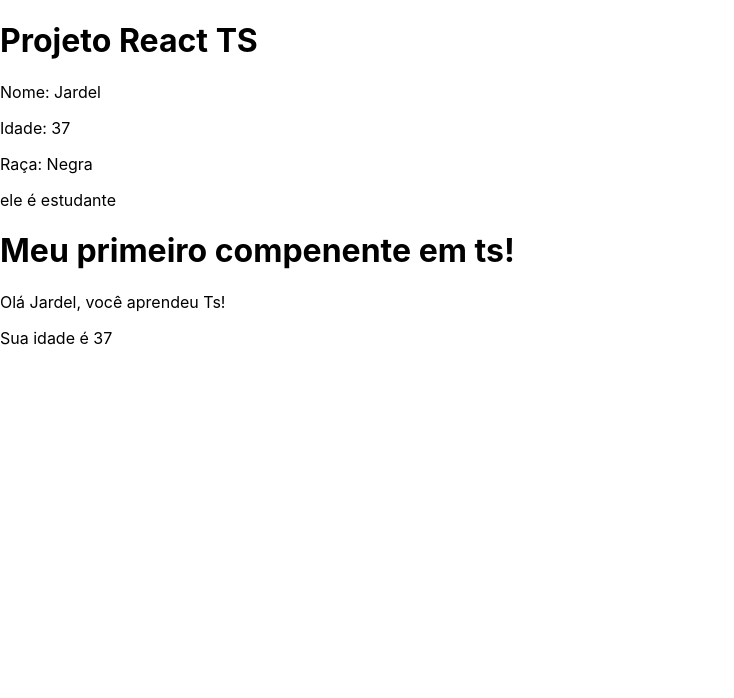
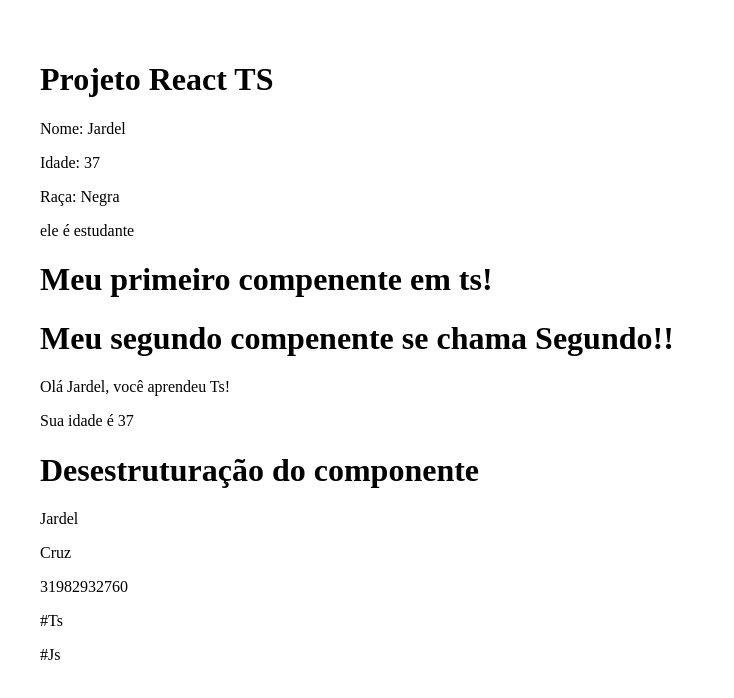
Before and after one commit to jadelcruz1/Curso-de-Typescript-com-react-e-node-js, a React (Create React App) app: page / in a window 1280 px wide. Shown: the top 698 px of the page, without its empty margins (0-734 px from the left). Built offline with nearby package versions, Linux system fonts and the light colour scheme.

Commit message:
Desestruturacao com props

```diff
--- a/src/App.tsx
+++ b/src/App.tsx
@@ -1,8 +1,11 @@
 import React from 'react';
 
-// 4 - importando componentes
+import FirstComponents from './components/FirstComponents';
 
-import FirstComponents from './components/FirstComponents';
+// aula 4 - desestruturando componentes com props
+
+import SecondComponents from './components/SecondComponents';
+import DesctuctionComponents from './components/DesctuctionComponents';
 
 
 function App() {
@@ -48,8 +51,18 @@
 
         <div>
           <FirstComponents />
+          <SecondComponents name="Segundo!"/>
         <p> {userName(name)}</p>
         <p> {userAge(age)}</p>
+
+        <DesctuctionComponents
+
+        nome="Jardel"
+        Sobrenome='Cruz'
+        Telefone={31982932760}
+        tags ={["Ts" , "Js"]}
+
+        />
 
 
         </div>
--- /dev/null
+++ b/src/components/DesctuctionComponents.tsx
@@ -0,0 +1,32 @@
+// aula 4 - desestruturando componentes com props
+
+
+import React from 'react';
+
+interface Props {
+  nome: string
+  Sobrenome: string
+  Telefone: number
+  tags: string[]
+
+}
+
+
+
+const  DesctuctionComponents = ({nome, Sobrenome, Telefone, tags}: Props) =>  {
+  return (
+    <div>
+        <h1> Desestruturação  do componente </h1>
+        <p> {nome} </p>
+        <p> {Sobrenome} </p>
+        <p> {Telefone} </p>
+        <div> {tags.map(tags => (
+          <p>#{tags}</p>
+        ))}
+        </div>
+
+    </div>
+  )
+}
+
+export default DesctuctionComponents
--- a/src/components/FirstComponents.tsx
+++ b/src/components/FirstComponents.tsx
@@ -14,4 +14,4 @@
   )
 }
 
-export default  FirstComponents
+export default FirstComponents
--- /dev/null
+++ b/src/components/SecondComponents.tsx
@@ -0,0 +1,22 @@
+// aula 4 - desestruturando componentes com props
+
+
+import React from 'react';
+
+interface Props {
+  name: string
+
+}
+
+
+
+const  SecondComponents = (props: Props) =>  {
+  return (
+    <div>
+        <h1> Meu segundo compenente se chama {props.name}! </h1>
+
+    </div>
+  )
+}
+
+export default SecondComponents
--- a/src/index.css
+++ b/src/index.css
@@ -1,10 +1,7 @@
 body {
-  margin: 0;
-  font-family: -apple-system, BlinkMacSystemFont, 'Segoe UI', 'Roboto', 'Oxygen',
-    'Ubuntu', 'Cantarell', 'Fira Sans', 'Droid Sans', 'Helvetica Neue',
-    sans-serif;
-  -webkit-font-smoothing: antialiased;
-  -moz-osx-font-smoothing: grayscale;
+  padding: 2em;
+
+  padding-bottom: 1000px;
 }
 
 code {
```
